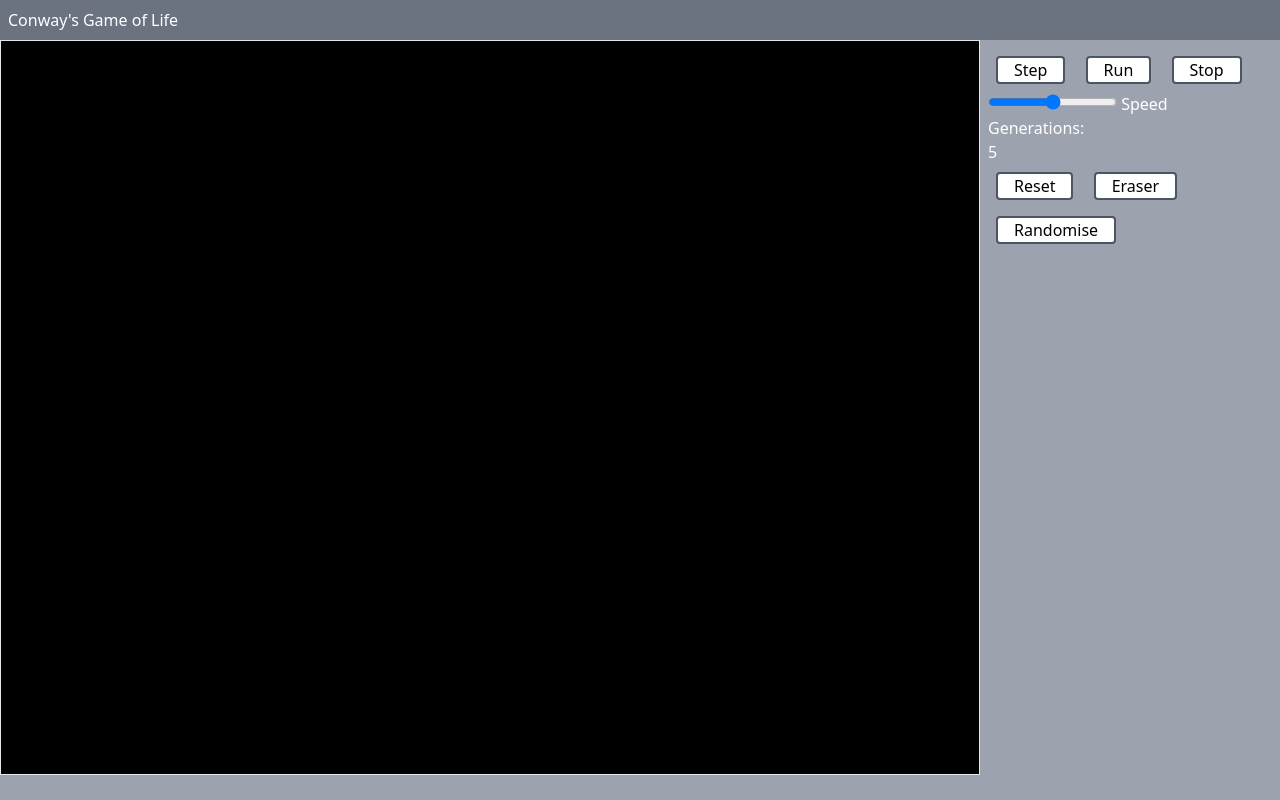
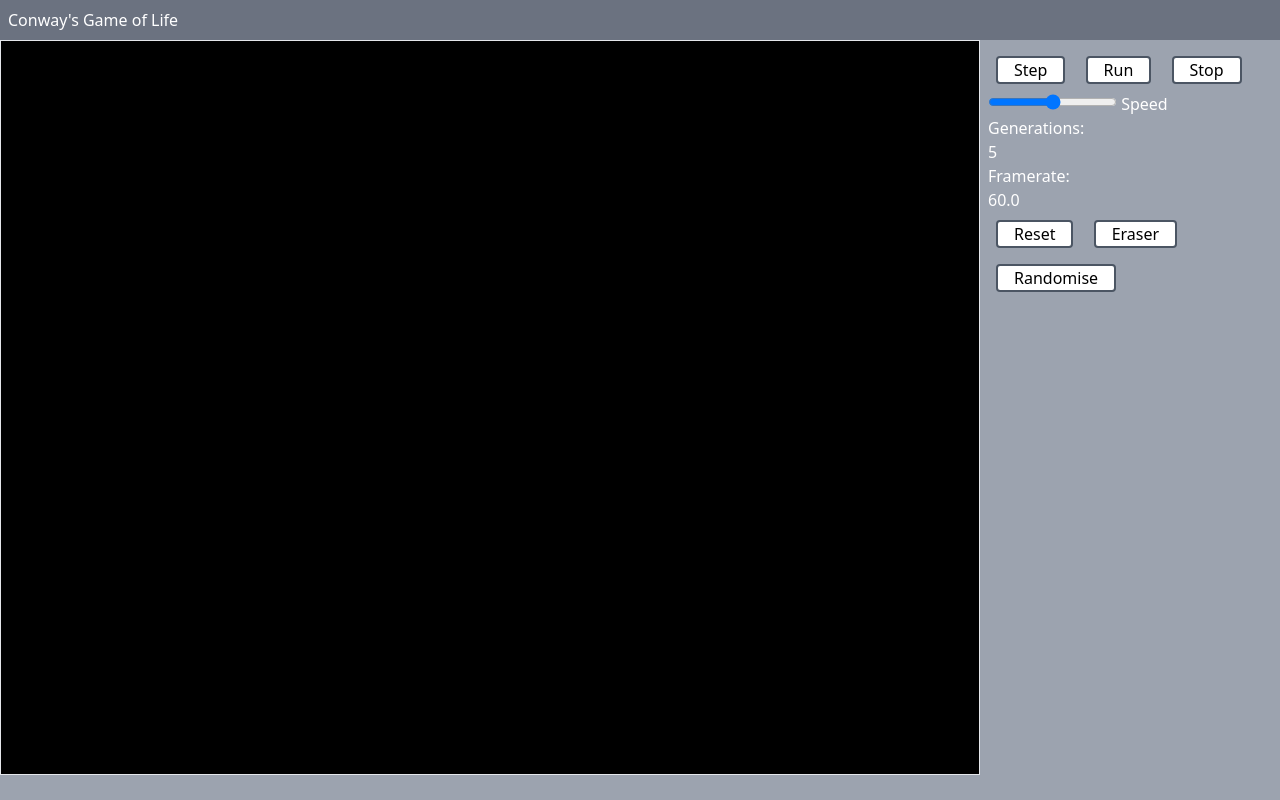
Before and after one commit to dmcclean780/cellular-automata-project, a website with bundled scripts: page public/GameOfLife/index.html in a window 1280 px wide. Both pictures are taken after a click on the button "Run". Built offline with nearby package versions, Linux system fonts and the light colour scheme.

Commit message:
Added Fps Meter to screen

```diff
--- a/public/GameOfLife/index.html
+++ b/public/GameOfLife/index.html
@@ -48,6 +48,7 @@
         <label for="speed">Speed</label>
       </div>
       <h3>Generations: </h3><h3 id="genNo.">0</h3>
+      <h3>Framerate: </h3><h3 id="fpsMeter"></h3>
       <button id="resetButton" class=" bg-white text-black px-4 m-2 border-gray-600 border-2 rounded" >Reset</button>
       <button id="eraseButton" class="bg-white text-black px-4 m-2 border-gray-600 border-2 rounded">Eraser</button>
       <button id="random" class="bg-white text-black px-4 m-2 border-gray-600 border-2 rounded">Randomise</button>
--- a/public/GameOfLife/main.js
+++ b/public/GameOfLife/main.js
@@ -17,6 +17,11 @@ let canvasData;
 let newGameArray;
 var genNoHTML;
 var genNo=0;
+var startTime;
+var thisTime;
+var fpsList=new Array(10);
+var frame=1;
+var fpsHTML;
 
 //Block of code to create the array and listen for a mouse click
 window.addEventListener("load", (event)=>{
@@ -24,7 +29,7 @@ window.addEventListener("load", (event)=>{
   gameArray=createArray(canvasData);
   newGameArray=createArray(canvasData);
   genNoHTML =document.getElementById("genNo.");
-
+  fpsHTML=document.getElementById("fpsMeter");
   canvas.addEventListener('mousedown', (event)=>{
     var mouseEvent=true;
     var drawingData= getDrawingData(event, mouseEvent);
@@ -52,7 +57,6 @@ window.addEventListener("load", (event)=>{
     var drawingData= getDrawingData(event, mouseEvent);
     sketch(drawingData, gameArray, canvasData)
   } );
-
 })
 
 window.addEventListener("resize", (event)=>{setCanvasObj();})
@@ -71,6 +75,7 @@ function getDrawingData(event, mouseEvent){
   var drawingData = new DrawingData(rect, clientX, clientY);
   return drawingData;
 }
+
 
 //Procedure to move the game on 1 generation
 function stepGame(){
@@ -95,6 +100,7 @@ function reset(){
 function findSpeed(){
   var n=speedSlider.value;
   var speed=60-n;
+  startTime=performance.now();
   return speed;
 }
 
@@ -106,12 +112,27 @@ function run(){
   value=0;
   stopSim=false;
   speed=findSpeed();
+  startTime=performance.now();
   requestAnimationFrame(animate);
 };
 
 
 //Recursive procedure to animate the simulation at the correct speed
 function animate() {
+  thisTime=performance.now();
+  var timeDiff=thisTime-startTime;
+  var fps=1000/timeDiff;
+  fpsList[frame-1]=fps;
+  if(frame==fpsList.length){
+    var sum=0
+    for(var i=0; i<fpsList.length; i++){
+      sum+=fpsList[i];
+    }
+    var avg=sum/fpsList.length;
+    fpsHTML.innerHTML=avg.toFixed(1);
+    frame=0;
+  }
+  frame++
   var newSpeed=findSpeed();
   if(speed!=newSpeed){
     run();
@@ -121,12 +142,12 @@ function animate() {
     value=0;
     if(stopSim==false){
       stepGame();
-      requestAnimationFrame((t) => animate(t));
+      requestAnimationFrame(animate);
     }
     return
   }
   value++;
-  requestAnimationFrame((t) => animate(t));
+  requestAnimationFrame(animate);
 }
 
 //Procedure to clear the intreval and stop it
```
